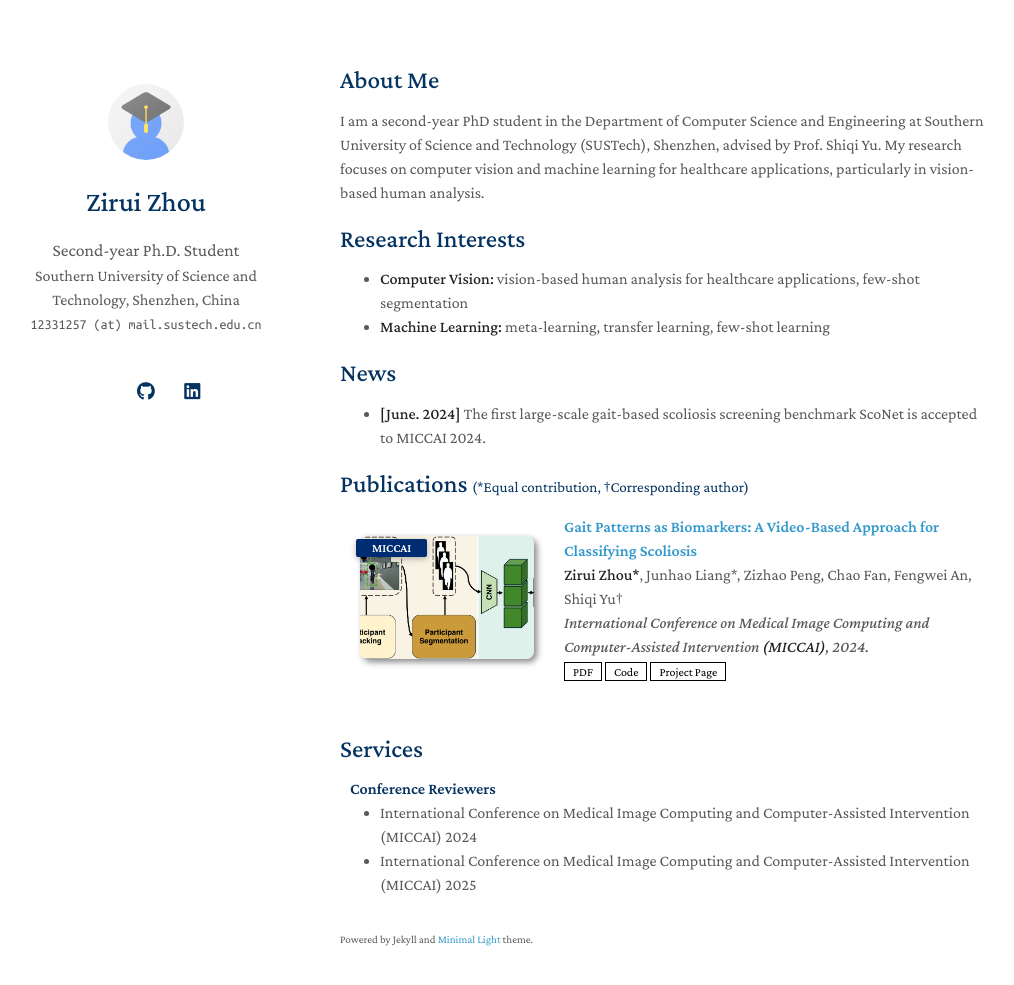
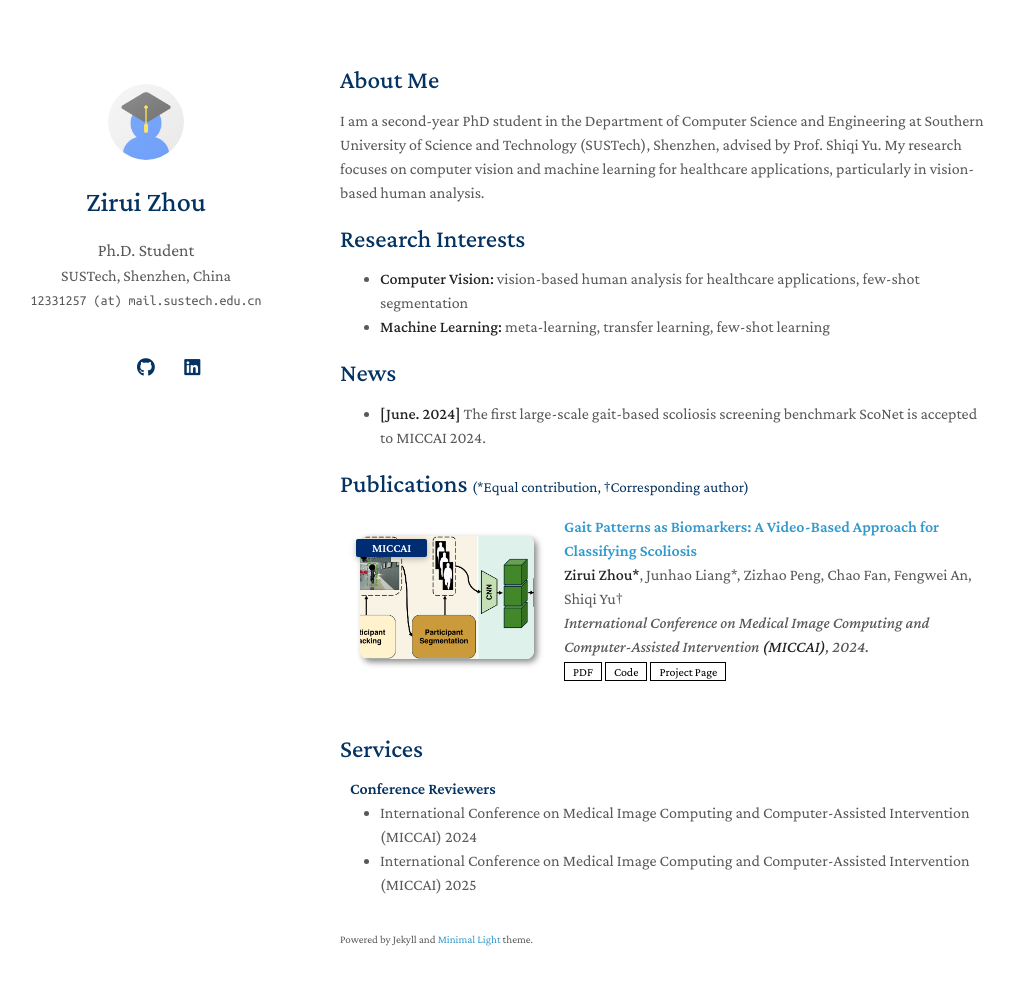
Before and after one commit to zhouzi180/zhouzi180.github.io, a Jekyll site: the page built from index.md, in a window 1280 px wide and 1020 px high. Shown: the top 985 px of the window, without its empty margins (130-1144 px from the left). Built offline with Jekyll 4.4.1, drawn with Linux system fonts in a browser that asks for light colours; a style sheet for code colours, icons or effects is not loaded; our own code applies the rules of GitHub Pages for plain Markdown files.

Commit message:
update info

```diff
--- a/_config.yml
+++ b/_config.yml
@@ -1,7 +1,7 @@
 # Basic Information
 title: Zirui Zhou
-position: Second-year Ph.D. Student
-affiliation: Southern University of Science and Technology, Shenzhen, China
+position: Ph.D. Student
+affiliation: SUSTech, Shenzhen, China
 
 email: 12331257 (at) mail.sustech.edu.cn
 
```
